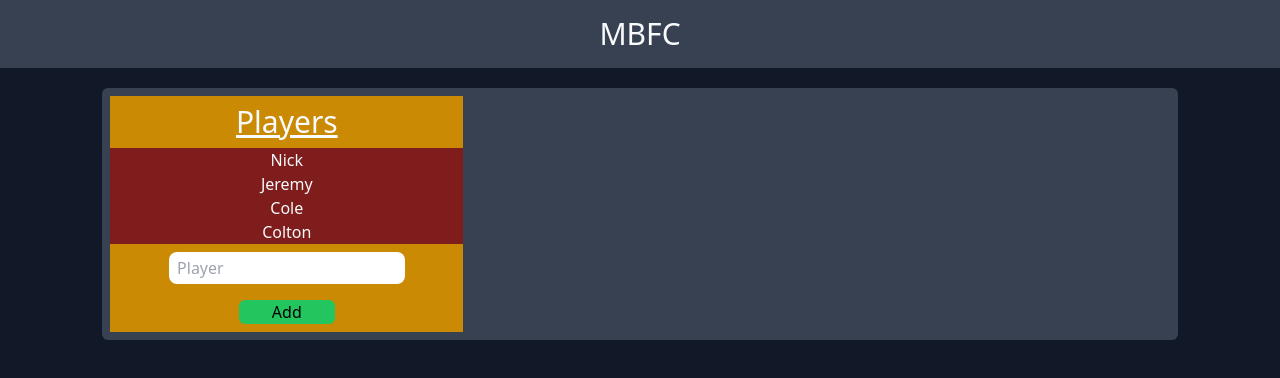
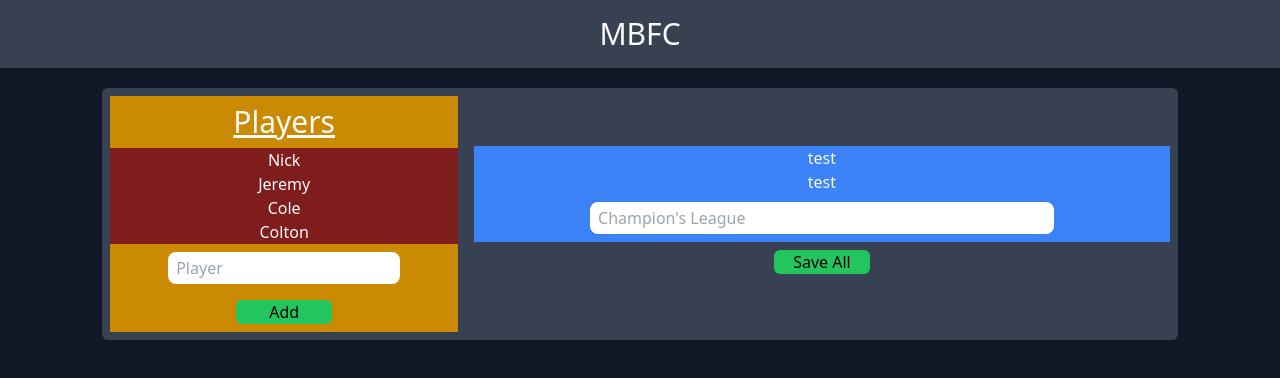
Before and after one commit to nickfrahm/mbfc, a React (Create React App) app in the folder client/: page /admin in a window 1280 px wide. Shown: the top 378 px of the page. Built offline with nearby package versions, Linux system fonts and the light colour scheme.

Commit message:
working on form UI

```diff
--- /dev/null
+++ b/client/src/components/AdminComponents/List.js
@@ -0,0 +1,11 @@
+function List(props) {
+  //const { players, active } = props;
+
+  return (
+    <div>
+      <ul>test</ul>
+    </div>
+  );
+}
+
+export default List;
--- a/client/src/components/AdminComponents/PlayerForm.js
+++ b/client/src/components/AdminComponents/PlayerForm.js
@@ -1,7 +1,26 @@
+import Section from './Section';
+import Button from './Button';
+
 function PlayerForm(props) {
   const { players, active } = props;
 
-  return <div className='md:w-2/3'></div>;
+  return (
+    <div className='md:w-2/3 flex flex-col justify-center content-center w-11/12 md:m-2 m-6 text-center'>
+      <form>
+        <Section type='list' subject='teams' />
+        <Section type='list' subject='competitions' />
+        <Section
+          type='text'
+          subject='championsLeague'
+          textOverride={`Champion's League`}
+        />
+        <Button
+          text='Save All'
+          style='container bg-green-500 text-black rounded-md cursor-pointer w-24 mx-auto my-2 text-center'
+        />
+      </form>
+    </div>
+  );
 }
 
 export default PlayerForm;
--- /dev/null
+++ b/client/src/components/AdminComponents/Section.js
@@ -0,0 +1,26 @@
+import Text from './Text';
+import List from './List';
+
+function Section(props) {
+  const { subject, type, textOverride } = props;
+
+  return (
+    <div className='bg-blue-500'>
+      {(() => {
+        if (type === 'text') {
+          return (
+            <Text
+              textType={subject}
+              text={subject}
+              textOverride={textOverride}
+            />
+          );
+        } else {
+          return <List />;
+        }
+      })()}
+    </div>
+  );
+}
+
+export default Section;
--- a/client/src/components/AdminComponents/Text.js
+++ b/client/src/components/AdminComponents/Text.js
@@ -1,18 +1,18 @@
 function Text(props) {
-  const { textType, text } = props;
+  const { textType, text, textOverride } = props;
   const hide = {
     display: 'none',
   };
 
   return (
     <div>
-      <label for={textType} style={hide}>
+      <label htmlFor={textType} style={hide}>
         {textType}
       </label>
       <input
         name={textType}
         type='text'
-        placeholder={text}
+        placeholder={textOverride ? textOverride : text}
         className='rounded-lg py-1 px-2 m-2 md:w-2/3 w-1/3'
       />
     </div>
```
